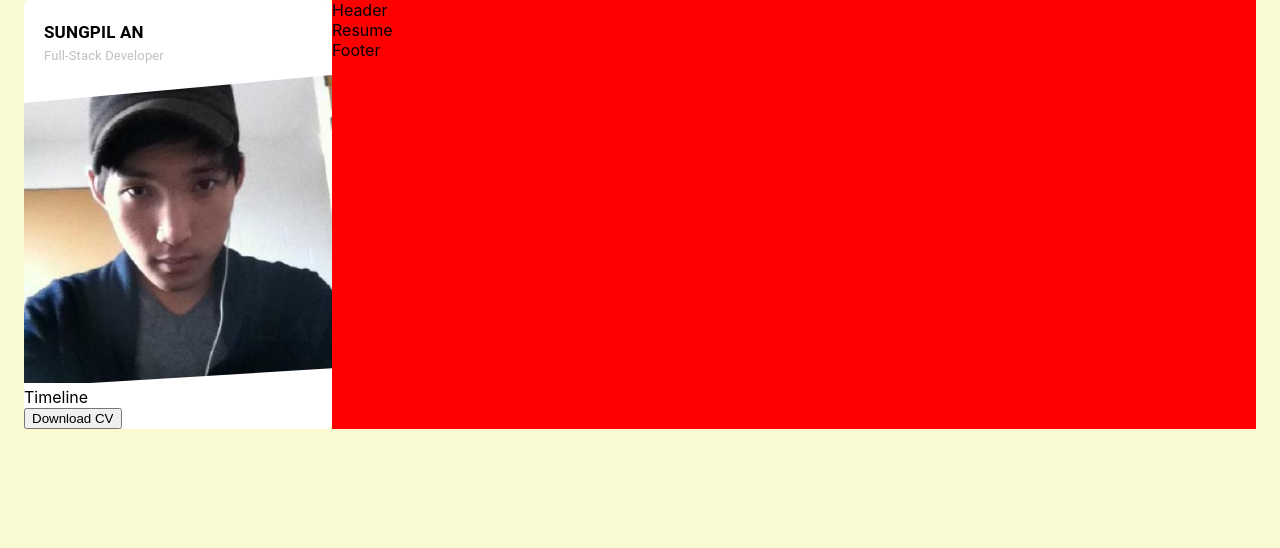
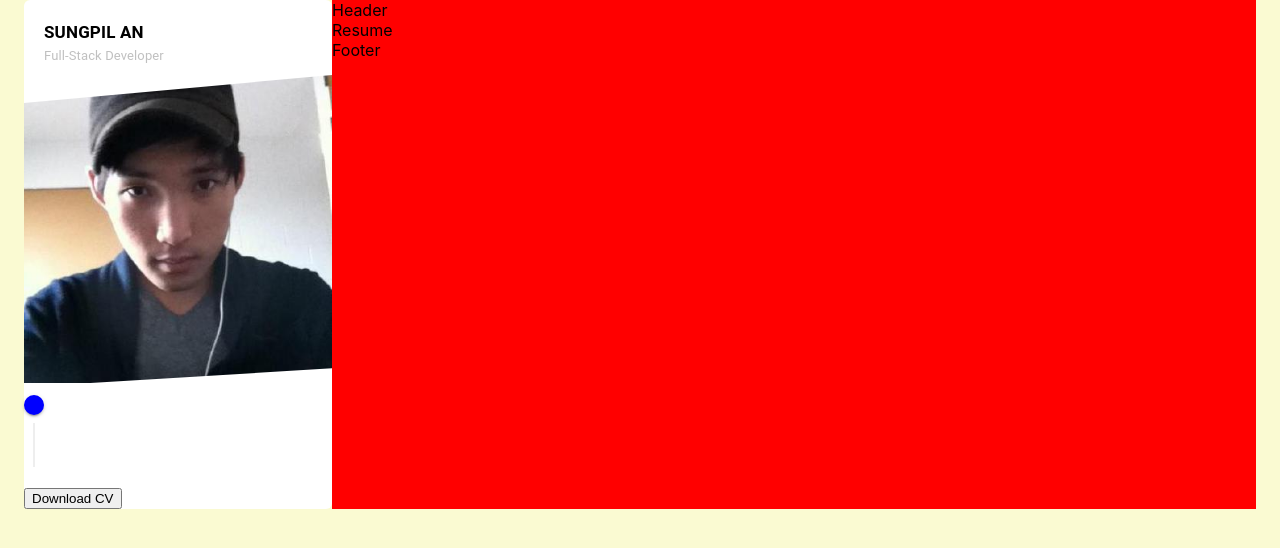
Before and after one commit to ahnlok/react-portfolio, a React (Create React App) app: page / in a window 1280 px wide. Shown: the top 548 px of the page. Built offline with nearby package versions, Linux system fonts and the light colour scheme.

Commit message:
added timeline.js

```diff
--- a/src/App.css
+++ b/src/App.css
@@ -0,0 +1,3 @@
+:root {
+    --main-color: blue;
+}
--- a/src/components/Profile/Profile.js
+++ b/src/components/Profile/Profile.js
@@ -1,17 +1,20 @@
 import { Typography } from '@material-ui/core';
 import React from 'react';
+import CustomTimeline from '../Timeline/Timeline'
 import './Profile.css';
 import ProfileImg from '../../assets/image/profile.jpg'
+import resumeData from '../../utils/resumeData';
+import PersonOutlineOutlinedIcon from '@material-ui/icons/PersonOutlineOutlined';
 
 const Profile = () => {
     return (
         <div className='profile container_shadow'>
             <div className='profile_name'>
                 <Typography className='name'>
-                    Sungpil An
+                    {resumeData.name}
                 </Typography>
                 <Typography className='title'>
-                    Full-Stack Developer
+                    {resumeData.title}
                 </Typography>
             </div>
 
@@ -20,7 +23,7 @@ const Profile = () => {
             </figure>
 
             <div className='profile_information'>
-                Timeline
+                <CustomTimeline />
                 <br />
                 <button>Download CV</button>
             </div>
--- /dev/null
+++ b/src/components/Timeline/Timeline.css
@@ -0,0 +1,53 @@
+.timeline {
+    padding: 0 !important
+}
+/* Header */
+
+/* Header Title */
+.timeline .timeline_header {
+    padding-top: 7px;
+}
+
+.timeline .timeline_firstItem {
+    min-height: 80px !important;
+}
+
+.timeline .MuiTimelineItem-root {
+    min-height: 0px;
+}
+
+.timeline .MuiTimelineItem-missingOppositeContent:before {
+    display: none;
+}
+
+.timeline .timeline_dot_header {
+    color: lightyellow !important;
+    background-color: var(--main-color) !important;
+    font-size: small !important;
+    padding: 8px !important;
+}
+
+/* Remaining Items */
+.timeline .timeline_dot {
+    color: lightyellow !important;
+    border-color: var(--main-color) !important;
+    padding: 2px !important;
+}
+
+.timeline .MuiTimelineConnector-root {
+    background-color: #eee !important;
+}
+
+.timeline .timeline_dot_header > .MuiSvgIcon-root {
+    font-size: 20px;
+    color: lightyellow;
+}
+
+.timeline .separator_padding {
+    padding-left: 18px !important;
+}
+
+.timeline .timeline_content {
+    padding-top: 0px !important;
+    margin-bottom: 20px;
+}
--- /dev/null
+++ b/src/components/Timeline/Timeline.js
@@ -0,0 +1,41 @@
+import React from 'react'
+// Importing Timeline from material-ui website
+import Timeline from '@material-ui/lab/Timeline';
+import TimelineItem from '@material-ui/lab/TimelineItem';
+import TimelineSeparator from '@material-ui/lab/TimelineSeparator';
+import TimelineConnector from '@material-ui/lab/TimelineConnector';
+import TimelineContent from '@material-ui/lab/TimelineContent';
+import TimelineDot from '@material-ui/lab/TimelineDot';
+import { Typography } from '@material-ui/core'
+import WorkIcon from '@material-ui/icons/Work';
+
+import './Timeline.css';
+
+const CustomTimeline = ({ title, icon, children }) => {
+    return (
+        <Timeline className={'timeline'}>
+        {/* Item Header */}
+        <TimelineItem className={'timeline_firstItem'}>
+          <TimelineSeparator>
+            <TimelineDot className={'timeline_dot_header'}>{icon}</TimelineDot>
+            <TimelineConnector />
+          </TimelineSeparator>
+          <TimelineContent>
+              <Typography variant='h6' className={'timeline_header'}>
+              {title}
+              </Typography>
+              </TimelineContent>
+        </TimelineItem>
+        {children}
+        </Timeline>
+    )
+}
+
+export const CustomTimelineSeparator = () => (
+    <TimelineSeparator className={'separator_padding'}>
+            <TimelineDot variant={'outlined'} className={'timeline_dot'} />
+            <TimelineConnector />
+          </TimelineSeparator>
+)
+
+export default CustomTimeline
--- /dev/null
+++ b/src/utils/resumeData.js
@@ -0,0 +1,40 @@
+import React from 'react';
+import FacebookIcon from '@material-ui/icons/Facebook';
+import GitHubIcon from '@material-ui/icons/GitHub';
+import LinkedInIcon from '@material-ui/icons/LinkedIn';
+import InstagramIcon from '@material-ui/icons/Instagram';
+
+export default {
+    name: 'Sungpil An',
+    title: 'Full-Stack Developer',
+
+    email: 'ansungpil1@gmail.com',
+    phone: '706-987-0141',
+    location: 'Johns Creek, GA',
+
+    socials: {
+        github: {
+            link: 'https://github.com/ahnlok',
+            text: 'Github',
+            icon: <GitHubIcon />,
+        },
+
+        linkedin: {
+            link: 'https://www.linkedin.com/in/an-sungpil-95ab8490/',
+            text: 'LinkedIn',
+            icon: <LinkedInIcon />,
+        },
+
+        facebook: {
+            link: 'https://www.facebook.com/sungpil.an.9',
+            text: 'Facebook',
+            icon: <FacebookIcon />,
+        },
+
+        instagram: {
+            link: 'https://www.instagram.com/sung_an_/',
+            text: 'Instagram',
+            icon: <InstagramIcon />,
+        },
+    },
+};
```
Also changed, not shown: src/utils/resumeDate.js (deleted).
